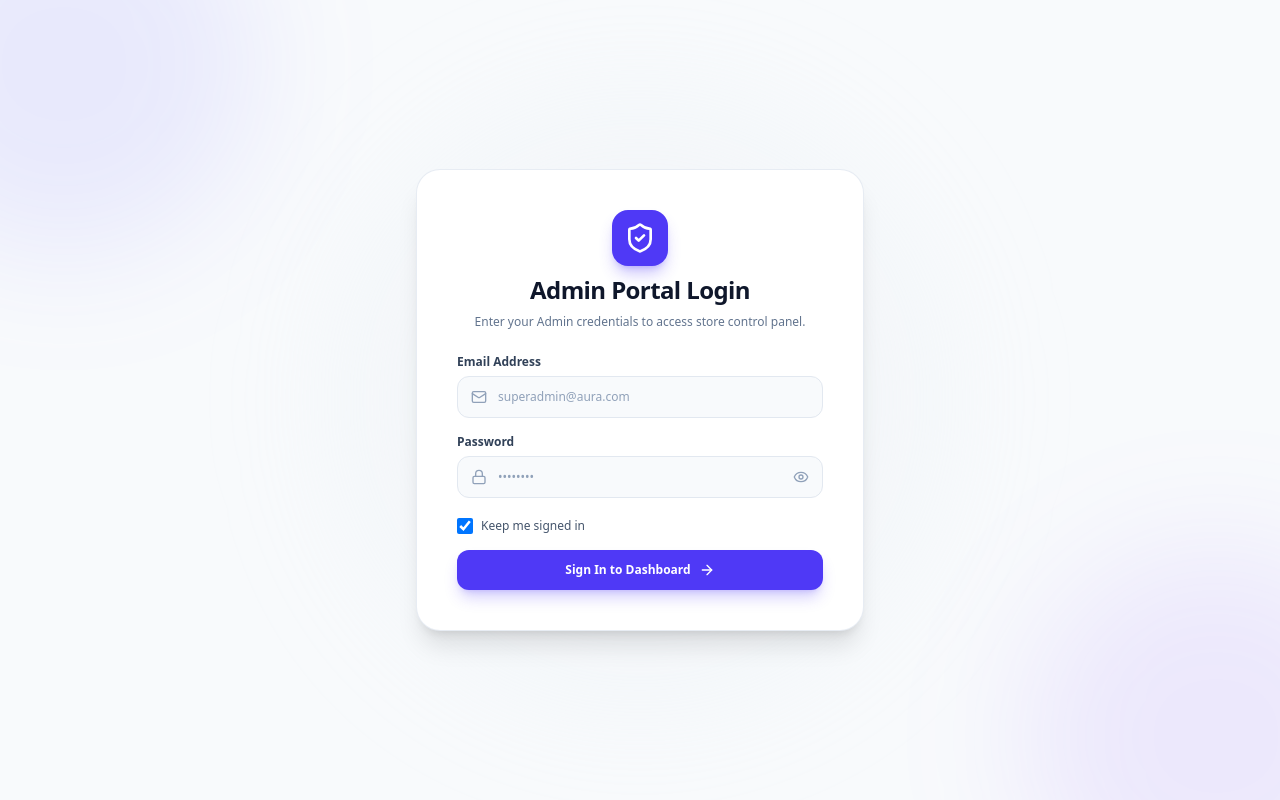
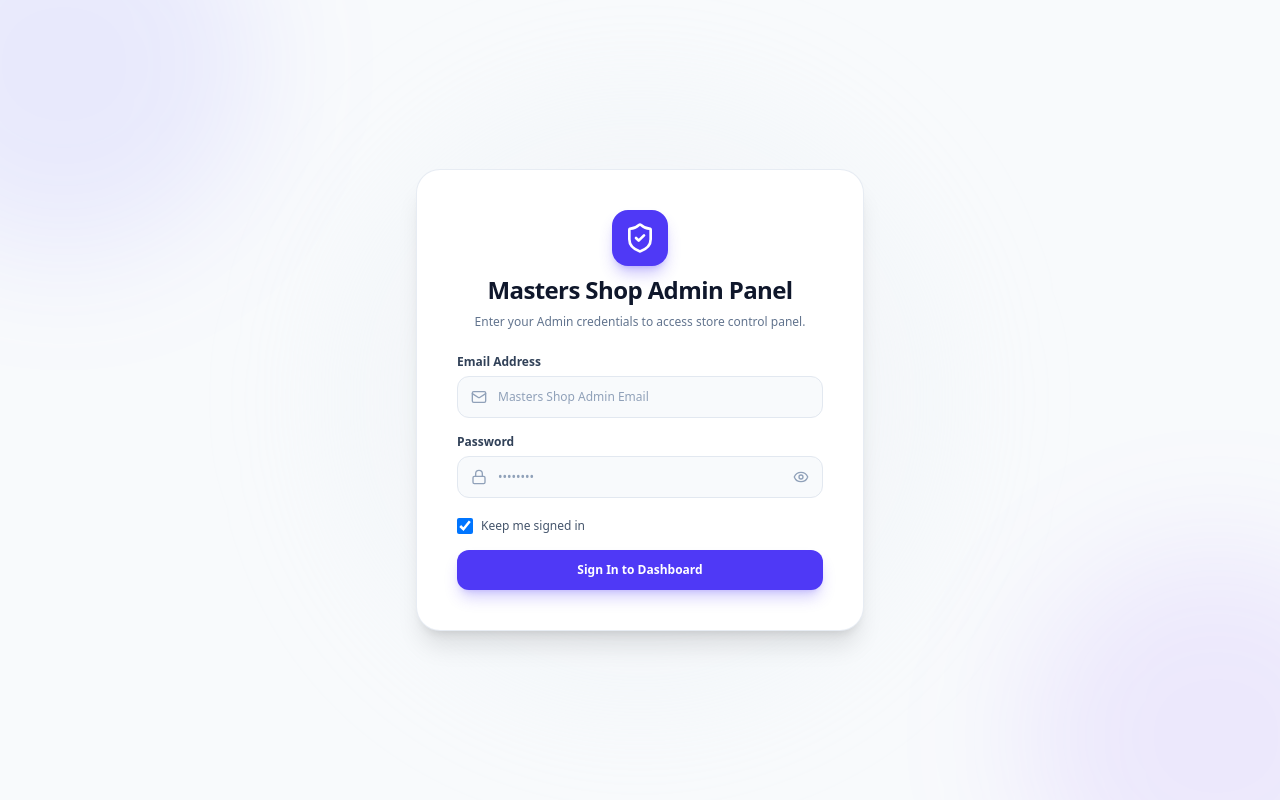
Before and after one commit to ajit-makerspace/ecom-frontend, a Next.js app: page /login in a window 1280 px wide. Built offline with nearby package versions, Linux system fonts and the light colour scheme; no server answers.

Commit message:
login page

```diff
--- a/src/app/login/page.jsx
+++ b/src/app/login/page.jsx
@@ -74,7 +74,7 @@ export default function LoginPage() {
           </div>
 
           <h1 className="text-2xl font-extrabold text-slate-900 tracking-tight">
-            Admin Portal Login
+            Masters Shop Admin Panel
           </h1>
           <p className="text-xs text-slate-500">
             Enter your Admin credentials to access store control panel.
@@ -101,7 +101,7 @@ export default function LoginPage() {
               <input
                 type="email"
                 required
-                placeholder="superadmin@aura.com"
+                placeholder="Masters Shop Admin Email"
                 value={email}
                 onChange={(e) => setEmail(e.target.value)}
                 className="w-full pl-10 pr-4 py-3 rounded-xl bg-slate-50 border border-slate-200 text-slate-900 placeholder-slate-400 focus:bg-white focus:border-indigo-500 focus:outline-none transition-all text-xs"
@@ -165,7 +165,7 @@ export default function LoginPage() {
               </>
             ) : (
               <>
-                Sign In to Dashboard <ArrowRight className="w-4 h-4" />
+                Sign In to Dashboard
               </>
             )}
           </button>
```
